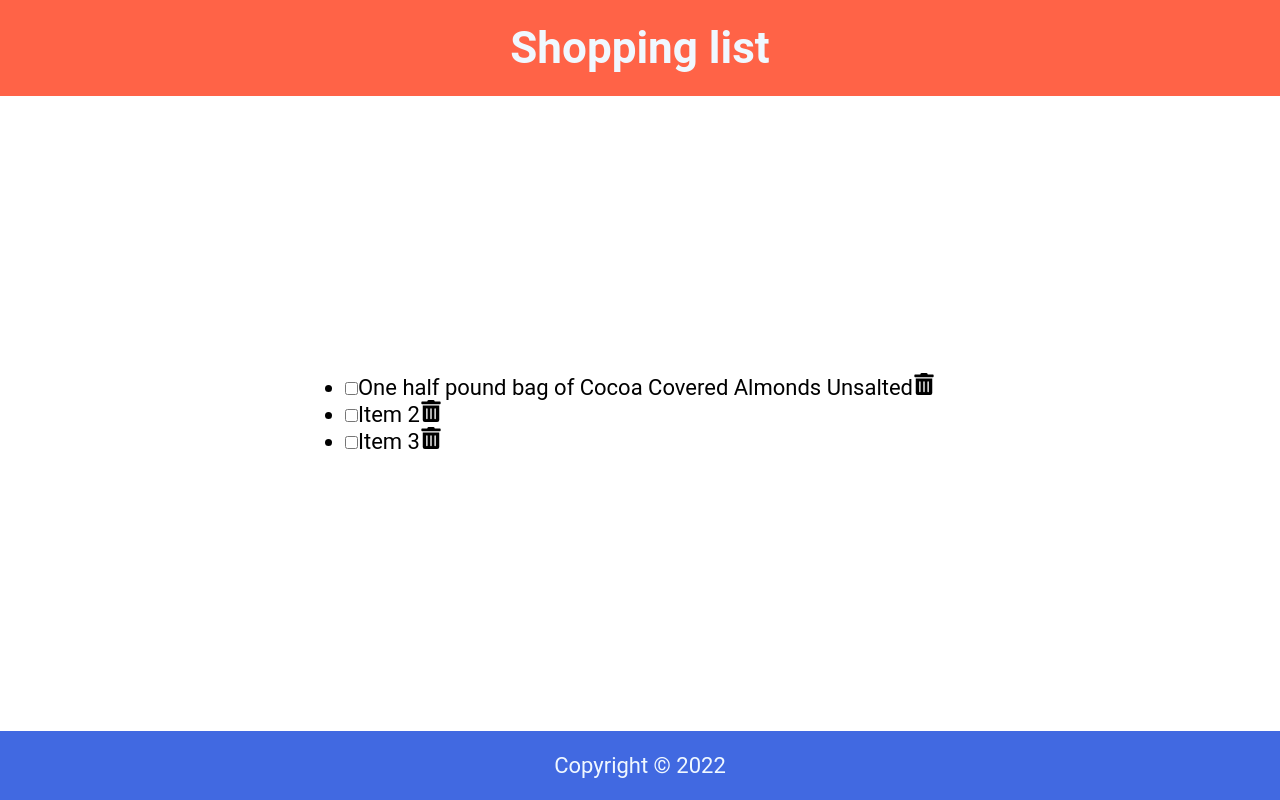
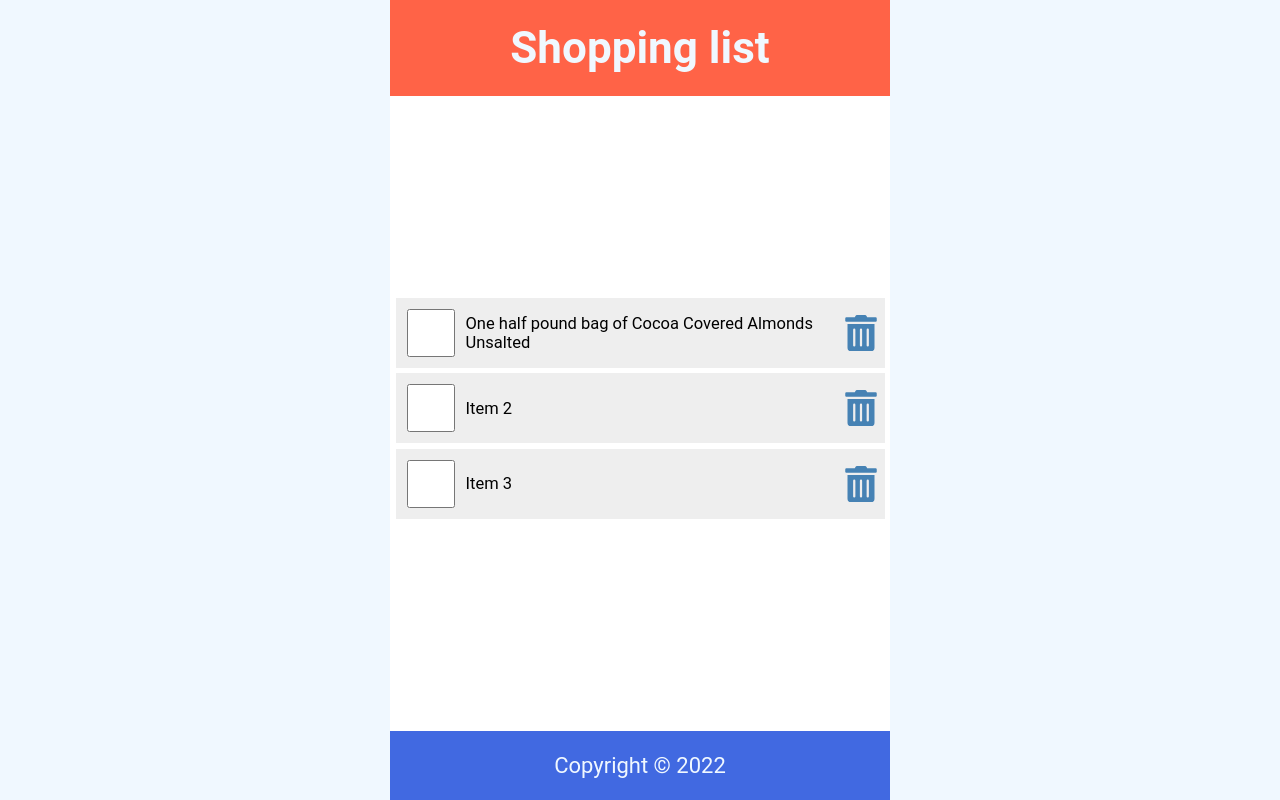
Before and after one commit to mabarbar/react_training, a React (Create React App) app in the folder 02_react/: page / in a window 1280 px wide. Built offline with nearby package versions, Linux system fonts and the light colour scheme.

Commit message:
learning react

```diff
--- a/02_react/src/index.css
+++ b/02_react/src/index.css
@@ -14,6 +14,7 @@
     "Droid Sans", "Helvetica Neue", sans-serif;
   -webkit-font-smoothing: antialiased;
   -moz-osx-font-smoothing: grayscale;
+  background: aliceblue;
 }
 
 .App {
@@ -23,7 +24,9 @@
   align-items: center;
   height: 100vh;
   width: 100%;
+  max-width: 500px;
   margin: auto;
+  background: white;
 }
 
 header {
@@ -55,6 +58,61 @@
   place-content: center;
 }
 
-button {
-  padding: 1em;
+ul {
+  width: 100%;
+  list-style: none;
+  padding: 0 0.25rem 0.25rem;
 }
+
+ul li::before {
+  content: "\200B";
+}
+
+.item {
+  display: flex;
+  justify-content: flex-start;
+  align-items: center;
+  padding: 0.5rem 0 0.5rem 0.5rem;
+  margin: 0.25rem 0;
+  background-color: #eee;
+}
+
+.item:first-child {
+  margin: 0;
+}
+
+.item input[type="checkbox"] {
+  text-align: center;
+  width: 2.5rem;
+  width: 48px;
+  min-width: 48px;
+  height: 2.5rem;
+  height: 48px;
+  min-height: 48px;
+  cursor: pointer;
+  margin-right: 0.5rem;
+}
+
+.item input[type="checkbox"]:focus + label {
+  text-decoration: underline;
+}
+
+.item > label {
+  font-size: 0.75rem;
+  flex-grow: 1;
+}
+
+.item svg {
+  width: 48px;
+  min-width: 48px;
+  height: 36px;
+  font-size: 1rem;
+  color: steelblue;
+  cursor: pointer;
+}
+
+.item svg:focus,
+.item svg:hover {
+  color: red;
+  outline: none;
+}
```
